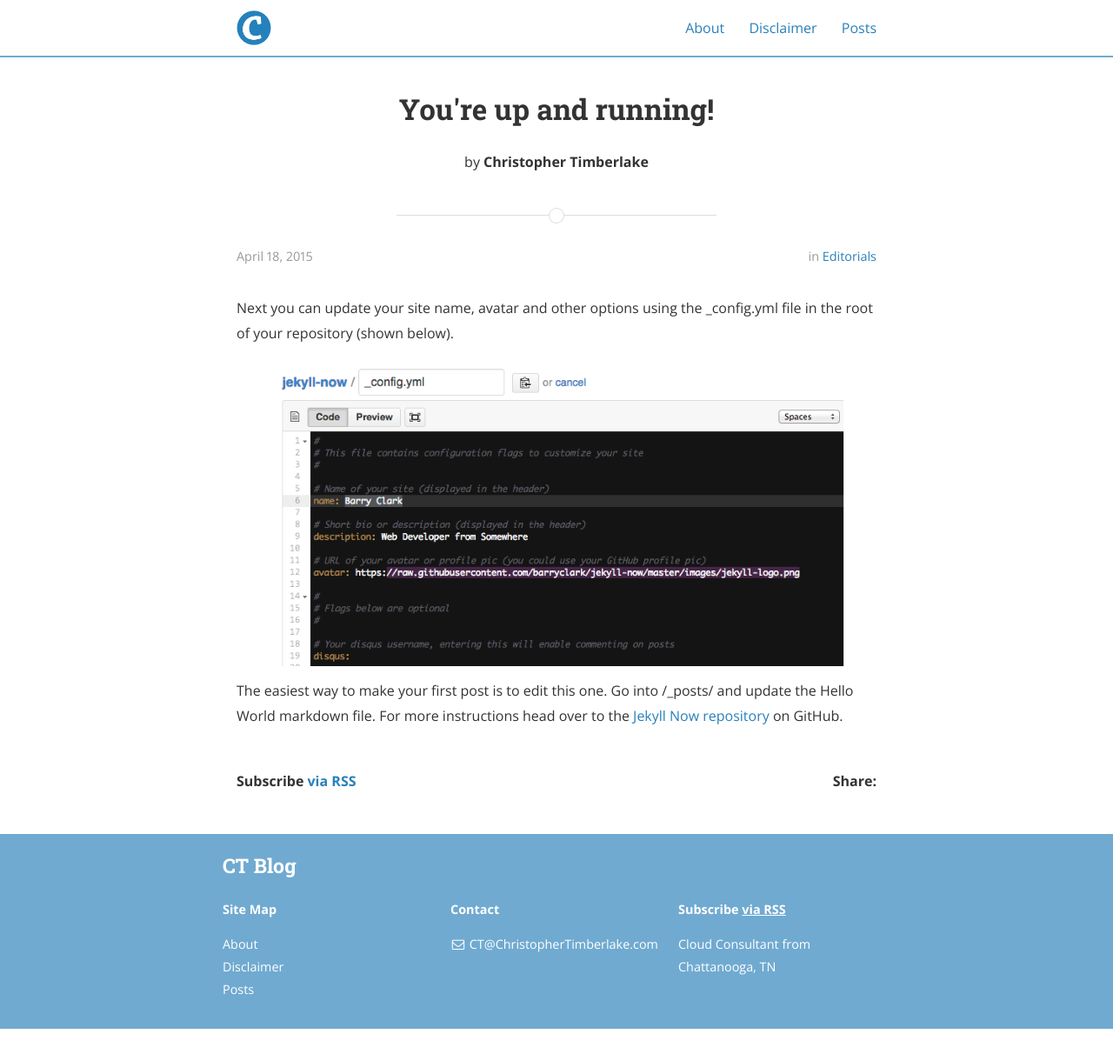
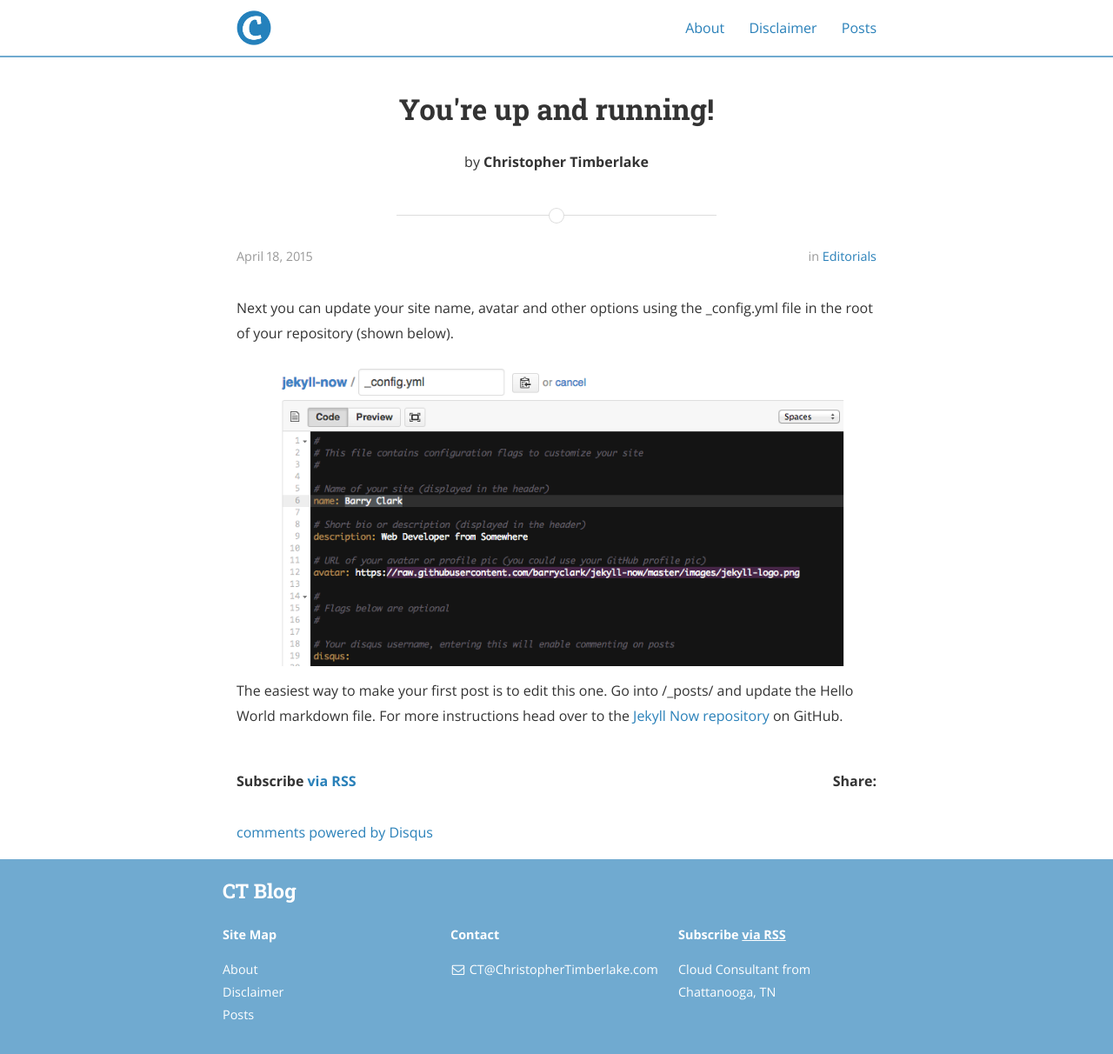
Before and after one commit to Digi59404/ct-website, a Jekyll site: the page built from _posts/2014-3-3-Hello-World.md, in a window 1280 px wide. Shown: the whole page at 87% size. Built offline with Jekyll 4.4.1, drawn with Linux system fonts in a browser that asks for light colours; nearby versions of some CDN libraries; comment, search, counter and statistics services are not loaded; before the commit the page ends 1183 px from its top, so only the background shows below that; part of the change alters nothing that is shown.

Commit message:
Fix Comments+Disqus, Apparently the config named were wrong.

```diff
--- a/_config.yml
+++ b/_config.yml
@@ -45,10 +45,10 @@ footer-links:
 
 # Enter your Disqus shortname (not your username) to enable commenting on posts
 # You can find your shortname on the Settings page of your Disqus account
-disqus: ct-blog
+disqus_shortname: "ct-blog"
 
 # Enter your Google Analytics web tracking code (e.g. UA-2110908-2) to activate tracking
-google_analytics: UA-4542026-5
+ga_tracking_id: "UA-4542026-5"
 
 # Your website URL (e.g. http://barryclark.github.io or http://www.barryclark.co)
 # Used for Sitemap.xml and your RSS feed
--- a/_posts/2014-3-3-Hello-World.md
+++ b/_posts/2014-3-3-Hello-World.md
@@ -4,6 +4,7 @@ title: You're up and running!
 date:   2015-04-18 08:43:59
 author: Christopher Timberlake
 categories: editorials
+disqus_disabled: false
 ---
 
 Next you can update your site name, avatar and other options using the _config.yml file in the root of your repository (shown below).
```
